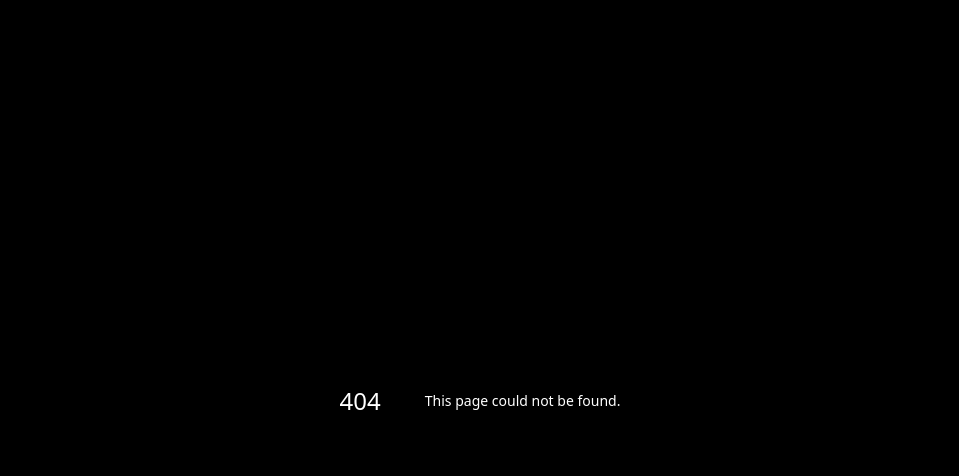
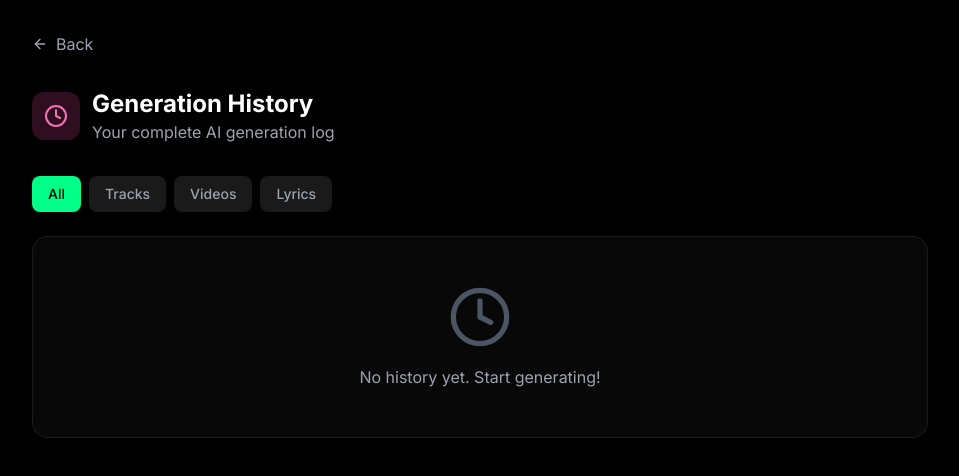
Before and after one commit to jono420dante-art/dieter-pro, a Next.js app: page /history in a window 1280 px wide. Before the commit this address had no page. Shown: the top 476 px of the page, without its empty margins (160-1119 px from the left). Built offline with nearby package versions, Linux system fonts and the light colour scheme.

Commit message:
feat: add history page with chronological generation log and filters

```diff
--- /dev/null
+++ b/app/history/page.tsx
@@ -0,0 +1,138 @@
+'use client'
+
+import { useState } from 'react'
+import { Clock, Music, Video, FileText, Trash2, ArrowLeft, Download } from 'lucide-react'
+import Link from 'next/link'
+import { useAppStore } from '@/lib/store'
+import { toast } from 'sonner'
+
+type HistoryFilter = 'all' | 'tracks' | 'videos' | 'lyrics'
+
+export default function HistoryPage() {
+  const [filter, setFilter] = useState<HistoryFilter>('all')
+  const { tracks, videos, lyrics, removeTrack, removeVideo, removeLyric } = useAppStore()
+
+  const handleDeleteTrack = (id: string) => {
+    removeTrack(id)
+    toast.success('Track removed from history')
+  }
+
+  const handleDeleteVideo = (id: string) => {
+    removeVideo(id)
+    toast.success('Video removed from history')
+  }
+
+  const handleDeleteLyric = (id: string) => {
+    removeLyric(id)
+    toast.success('Lyric removed from history')
+  }
+
+  const formatDate = (dateString: string) => {
+    return new Date(dateString).toLocaleDateString('en-US', {
+      month: 'short',
+      day: 'numeric',
+      year: 'numeric',
+      hour: '2-digit',
+      minute: '2-digit',
+    })
+  }
+
+  const allItems = [
+    ...tracks.map(t => ({ ...t, type: 'track' as const })),
+    ...videos.map(v => ({ ...v, type: 'video' as const })),
+    ...lyrics.map(l => ({ ...l, type: 'lyric' as const })),
+  ].sort((a, b) => new Date(b.createdAt).getTime() - new Date(a.createdAt).getTime())
+
+  const filteredItems = allItems.filter(item => {
+    if (filter === 'all') return true
+    if (filter === 'tracks') return item.type === 'track'
+    if (filter === 'videos') return item.type === 'video'
+    if (filter === 'lyrics') return item.type === 'lyric'
+    return true
+  })
+
+  return (
+    <main className="min-h-screen bg-black p-8">
+      <div className="max-w-4xl mx-auto">
+        <Link href="/" className="flex items-center gap-2 text-gray-400 hover:text-white mb-8 transition-colors">
+          <ArrowLeft className="w-4 h-4" /> Back
+        </Link>
+
+        <div className="flex items-center gap-3 mb-8">
+          <div className="w-12 h-12 rounded-xl bg-pink-500/20 flex items-center justify-center">
+            <Clock className="w-6 h-6 text-pink-400" />
+          </div>
+          <div>
+            <h1 className="text-2xl font-bold text-white">Generation History</h1>
+            <p className="text-gray-400">Your complete AI generation log</p>
+          </div>
+        </div>
+
+        <div className="flex gap-2 mb-6">
+          {(['all', 'tracks', 'videos', 'lyrics'] as HistoryFilter[]).map(f => (
+            <button
+              key={f}
+              onClick={() => setFilter(f)}
+              className={`px-4 py-2 rounded-lg text-sm font-medium transition-colors capitalize ${
+                filter === f
+                  ? 'bg-[#00ff87] text-black'
+                  : 'bg-white/10 text-gray-400 hover:text-white hover:bg-white/20'
+              }`}
+            >
+              {f}
+            </button>
+          ))}
+        </div>
+
+        {filteredItems.length === 0 ? (
+          <div className="glass-card p-12 text-center">
+            <Clock className="w-16 h-16 text-gray-600 mx-auto mb-4" />
+            <p className="text-gray-400">No history yet. Start generating!</p>
+          </div>
+        ) : (
+          <div className="space-y-3">
+            {filteredItems.map((item) => (
+              <div key={item.id} className="glass-card p-4 flex items-center gap-4">
+                <div className={`w-10 h-10 rounded-lg flex items-center justify-center flex-shrink-0 ${
+                  item.type === 'track' ? 'bg-green-500/20' :
+                  item.type === 'video' ? 'bg-purple-500/20' : 'bg-blue-500/20'
+                }`}>
+                  {item.type === 'track' && <Music className="w-5 h-5 text-green-400" />}
+                  {item.type === 'video' && <Video className="w-5 h-5 text-purple-400" />}
+                  {item.type === 'lyric' && <FileText className="w-5 h-5 text-blue-400" />}
+                </div>
+                <div className="flex-1 min-w-0">
+                  <p className="text-white font-medium truncate">{item.title}</p>
+                  <p className="text-gray-400 text-sm">
+                    {item.type.charAt(0).toUpperCase() + item.type.slice(1)} &bull; {formatDate(item.createdAt)}
+                  </p>
+                </div>
+                <div className="flex items-center gap-2 flex-shrink-0">
+                  {'audioUrl' in item && (
+                    <a
+                      href={item.audioUrl}
+                      download
+                      className="p-2 hover:bg-white/10 rounded-lg transition-colors"
+                    >
+                      <Download className="w-4 h-4 text-gray-400" />
+                    </a>
+                  )}
+                  <button
+                    onClick={() => {
+                      if (item.type === 'track') handleDeleteTrack(item.id)
+                      else if (item.type === 'video') handleDeleteVideo(item.id)
+                      else handleDeleteLyric(item.id)
+                    }}
+                    className="p-2 hover:bg-red-500/20 rounded-lg transition-colors"
+                  >
+                    <Trash2 className="w-4 h-4 text-red-400" />
+                  </button>
+                </div>
+              </div>
+            ))}
+          </div>
+        )}
+      </div>
+    </main>
+  )
+}
```
